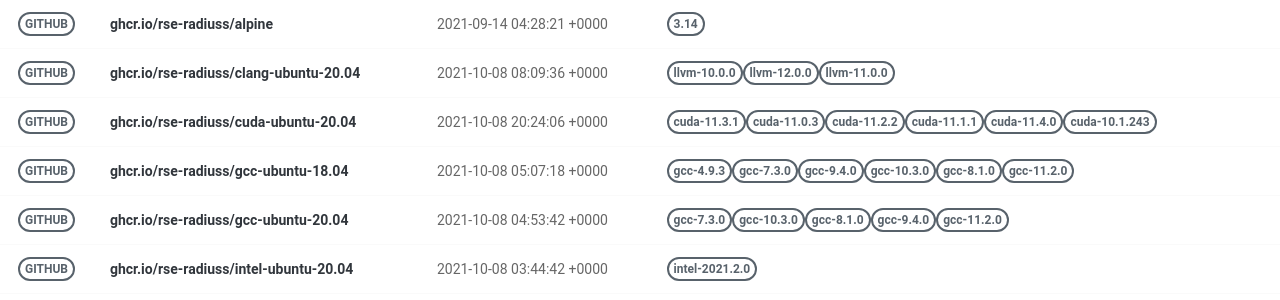
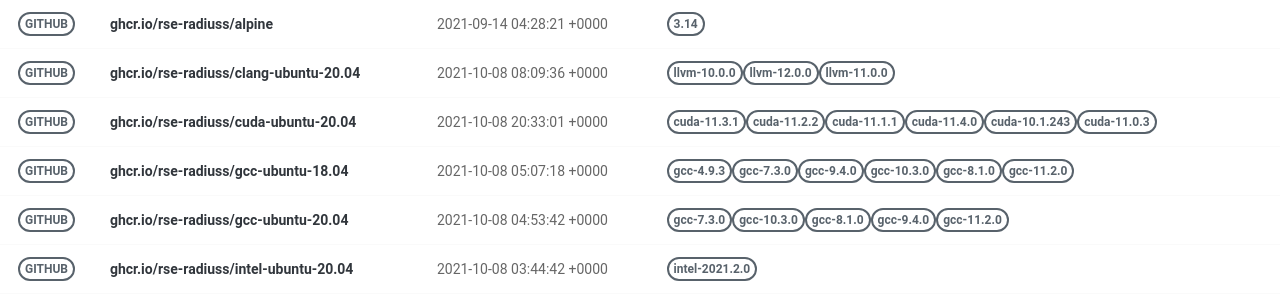
Before and after one commit to rse-ops/docker-images, a Jekyll site: the page built from pages/index.md, in a window 1280 px wide. Shown: the part 130-430 px from the top of the page. Built offline with Jekyll 4.4.1, drawn with Linux system fonts in a browser that asks for light colours; nearby versions of some CDN libraries.

Commit message:
Automated push to update library 2021-10-08

```diff
--- a/_library/ghcr.io-rse-radiuss-cuda-ubuntu-20.04.md
+++ b/_library/ghcr.io-rse-radiuss-cuda-ubuntu-20.04.md
@@ -1,7 +1,7 @@
 ---
 layout: container
 name: ghcr.io/rse-radiuss/cuda-ubuntu-20.04
-updated_at: 2021-10-08 20:24:06.838309
+updated_at: 2021-10-08 20:33:01.460460
 
 
 container_url: https://github.com/orgs/rse-radiuss/packages/container/package/cuda-ubuntu-20.04
```
Also changed, not shown: other parts of _library/ghcr.io-rse-radiuss-cuda-ubuntu-20.04.md (+3 -3 lines).
